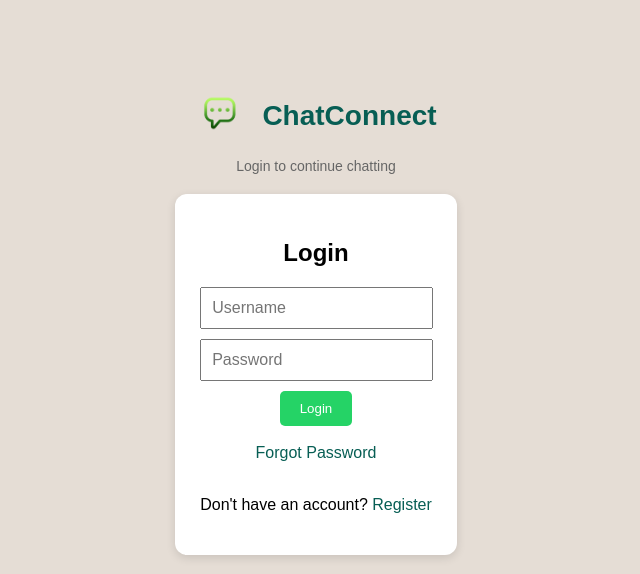
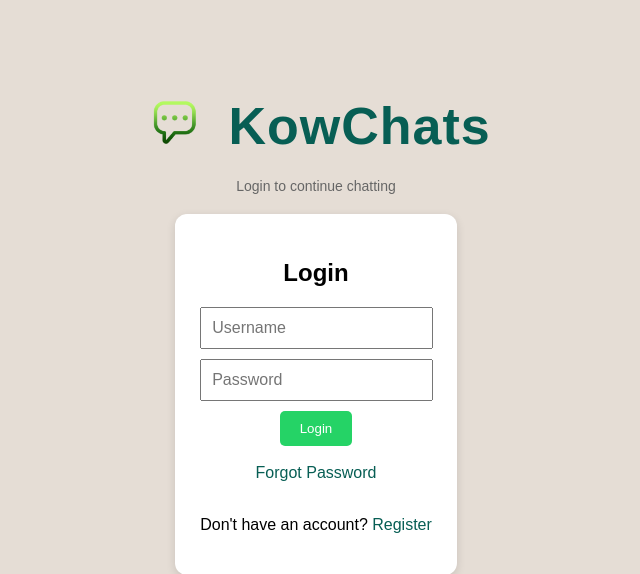
Before and after one commit to EmmanuelKowdonkor/Chat-app, a Flask app: page / in a window 1280 px wide. Shown: the top 574 px of the page, without its empty margins (324-964 px from the left). Run offline with Flask 3, Linux system fonts and the light colour scheme.

Commit message:
make KowChats title bigger on login page

```diff
--- a/templates/index.html
+++ b/templates/index.html
@@ -38,8 +38,8 @@
     }
 
     .header-left img.logo {
-      width: 40px;
-      height: 40px;
+      width: 50px;
+      height: 50px;
       border-radius: 10px;
       object-fit: cover;
       background: white;
@@ -253,7 +253,7 @@
         <img class="logo" src="{{ url_for('static', filename='logo.png') }}" alt="Logo">
         <div>
           <h2>Welcome, {{ username }}!</h2>
-          <small>ChatConnect</small>
+          <small>KowChats</small>
         </div>
       </div>
 
--- a/templates/login.html
+++ b/templates/login.html
@@ -20,8 +20,8 @@
         }
 
         .app-brand img {
-            width: 55px;
-            height: 55px;
+            width: 75px;
+            height: 75px;
             border-radius: 12px;
             object-fit: cover;
         }
@@ -29,7 +29,9 @@
         .app-brand h1 {
             margin: 0;
             color: #075e54;
-            font-size: 28px;
+            font-size: 52px;
+            font-weight: 800;
+            letter-spacing: 1px;
         }
 
         form {
@@ -76,7 +78,7 @@
 <body>
     <div class="app-brand">
         <img src="{{ url_for('static', filename='logo.png') }}" alt="App Logo">
-        <h1>ChatConnect</h1>
+        <h1>KowChats</h1>
     </div>
     <div class="subtitle">Login to continue chatting</div>
 
```
